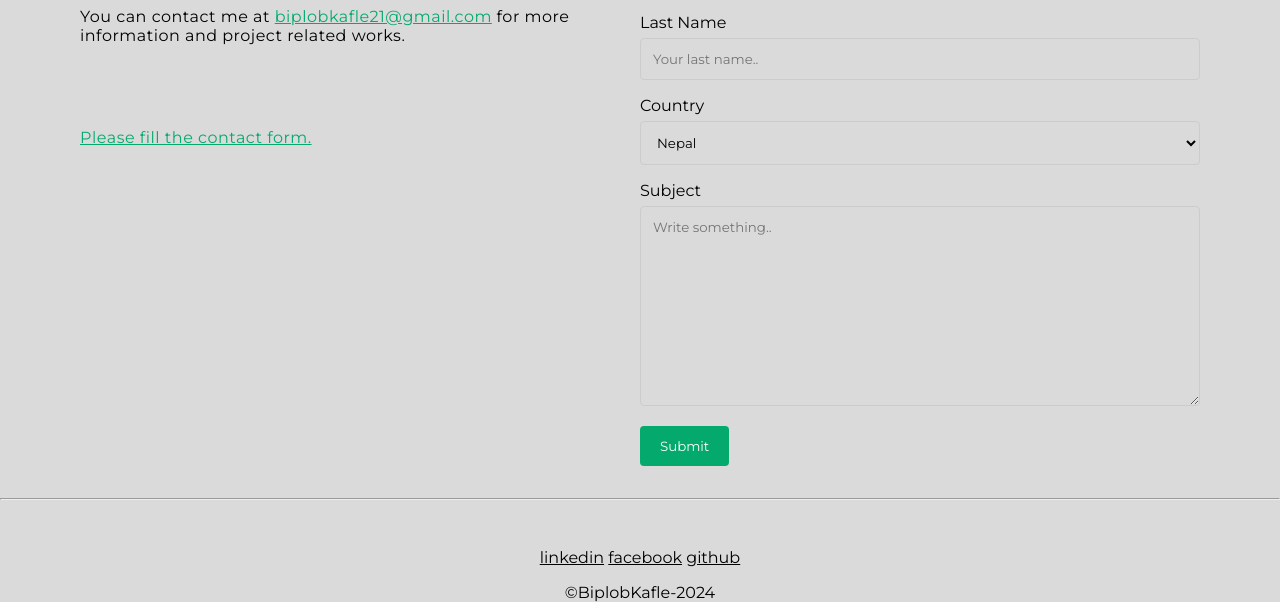
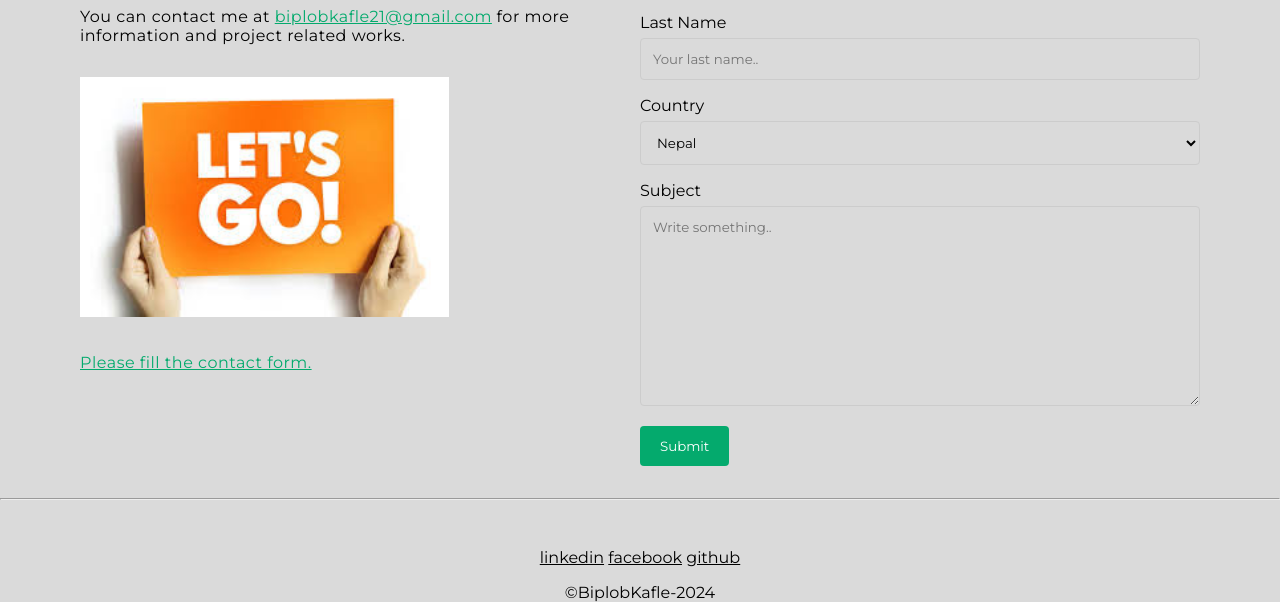
Before and after one commit to Biplob28/web-technology, a plain HTML site: page contact.html in a window 1280 px wide. Shown: the part 249-851 px from the top of the page. Drawn offline with Linux system fonts and the light colour scheme; the site is published under a folder, as on GitHub Pages, so addresses that start at the root find nothing.

Commit message:
Update contact.html

```diff
--- a/contact.html
+++ b/contact.html
@@ -38,7 +38,7 @@
           You can contact me at <span>biplobkafle21@gmail.com</span> for more
           information and project related works.
         </p>
-        <img src="/images/contact-img.jpg" alt="" class="contact-img" />
+        <img src="./images/contact-img.jpg" alt="" class="contact-img" />
         <p style="display: block; color: #04aa6d; text-decoration: underline">
           Please fill the contact form.
         </p>
```
